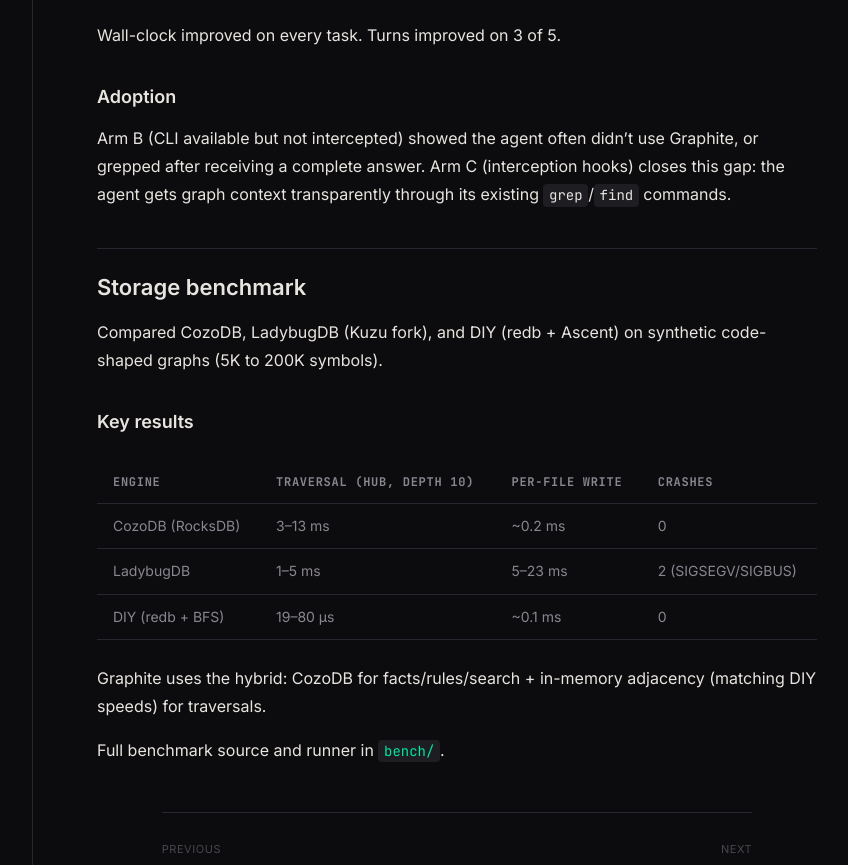
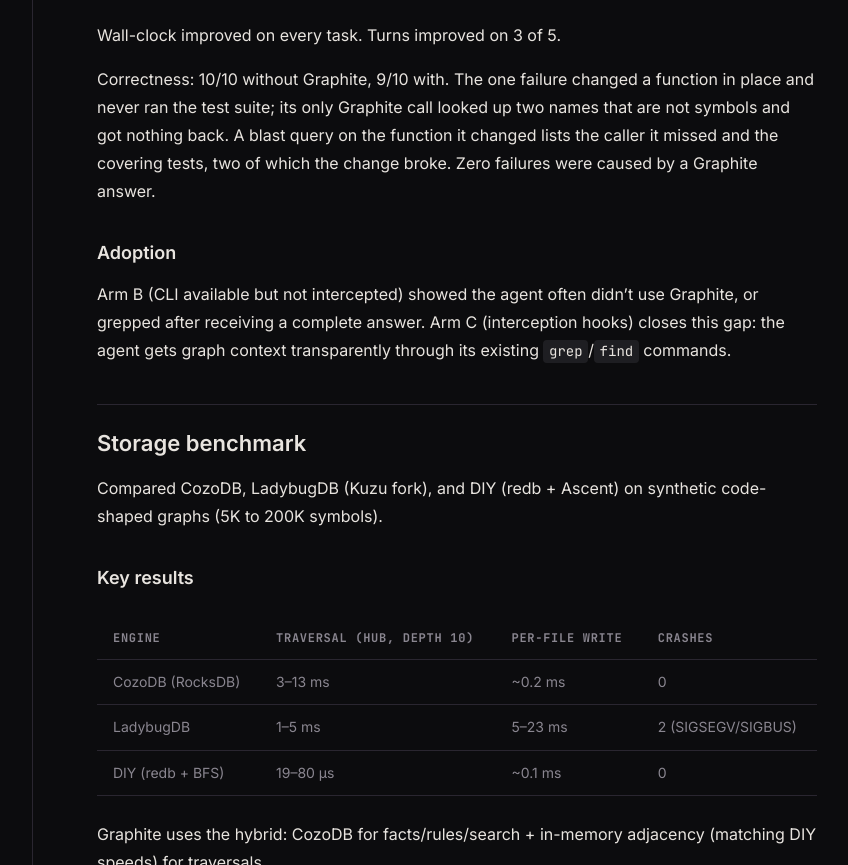
Before and after one commit to daviguides/graphite, an Astro site in the folder site/: page /docs/benchmarks in a window 1280 px wide. Shown: the part 1272-2137 px from the top of the page, without its empty margins (175-1023 px from the left). Built offline with nearby package versions, Linux system fonts and the light colour scheme; Astro itself is replaced by a stand-in of ours; some packages are replaced by stand-ins of ours.

Commit message:
docs: interception on main, pilot C2 results, real CLI commands
README listed commands that don't exist (context, search, grep) and a
graphite-cli binary; adds the hooks crate, C2 numbers and the correctness
note. Benchmarks page explains the one C2 failure.

```diff
--- a/site/src/content/docs/benchmarks.md
+++ b/site/src/content/docs/benchmarks.md
@@ -38,6 +38,8 @@
 
 Wall-clock improved on every task. Turns improved on 3 of 5.
 
+Correctness: 10/10 without Graphite, 9/10 with. The one failure changed a function in place and never ran the test suite; its only Graphite call looked up two names that are not symbols and got nothing back. A blast query on the function it changed lists the caller it missed and the covering tests, two of which the change broke. Zero failures were caused by a Graphite answer.
+
 ### Adoption
 
 Arm B (CLI available but not intercepted) showed the agent often didn't use Graphite, or grepped after receiving a complete answer. Arm C (interception hooks) closes this gap: the agent gets graph context transparently through its existing `grep`/`find` commands.
```
Also changed, not shown: README.md.
